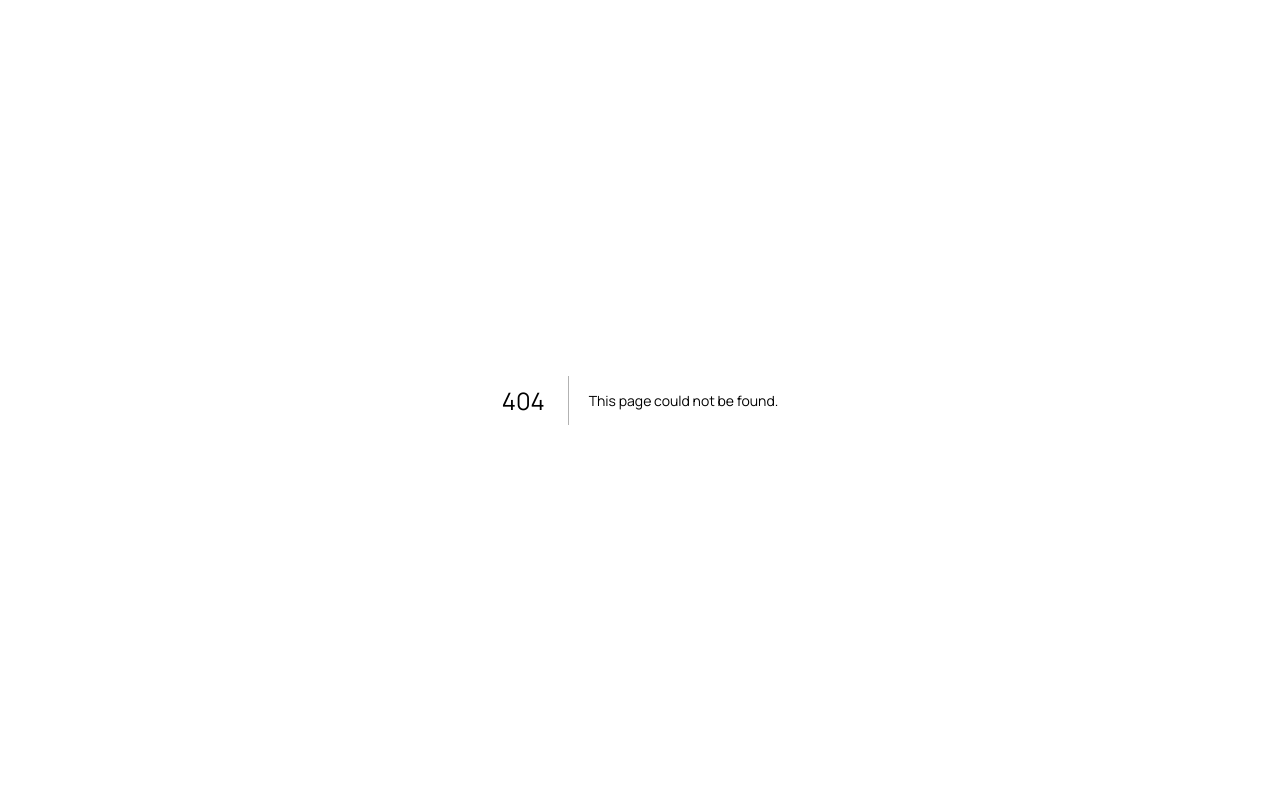
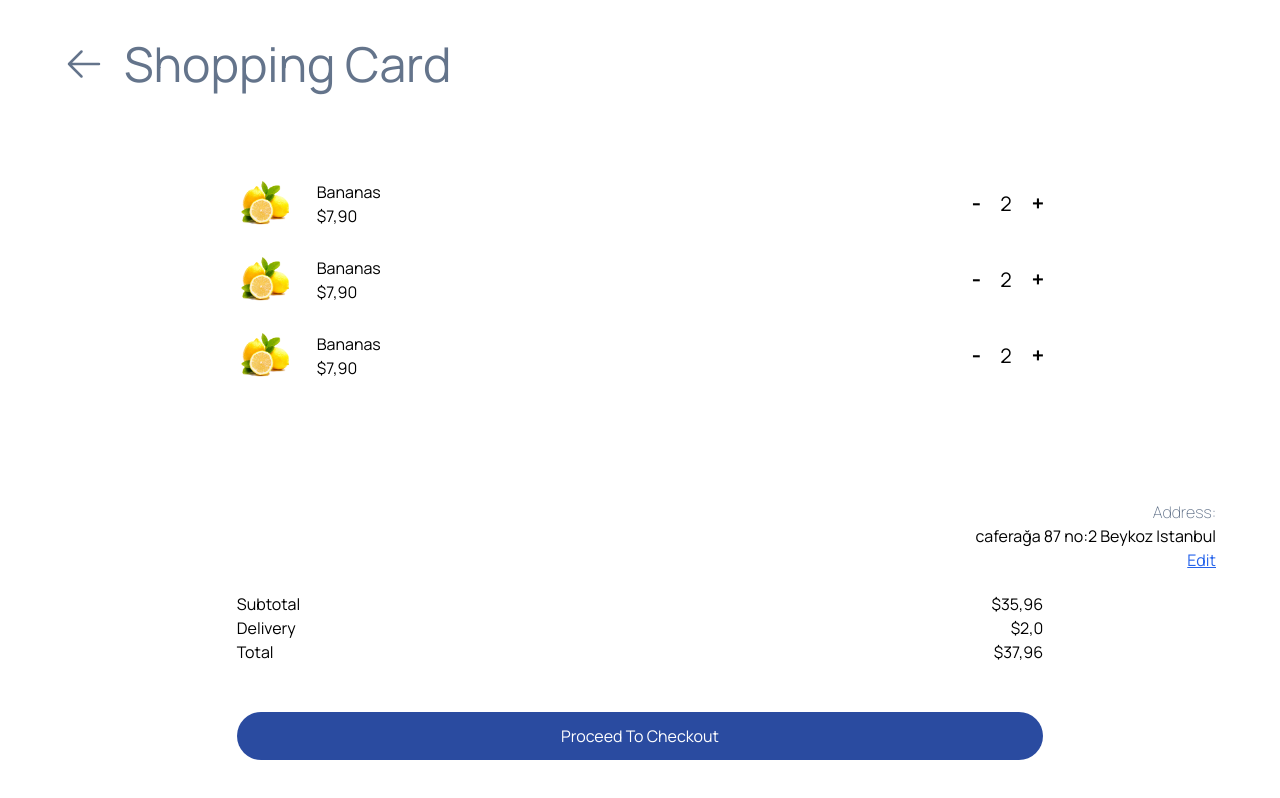
Before and after one commit to barisbulutdemir/Grocery-Nextjs-Tailwind, a Next.js app: page /cart in a window 1280 px wide. Before the commit this address had no page. Shown: the top 798 px of the page. Built offline with nearby package versions, Linux system fonts and the light colour scheme.

Commit message:
redux toolkit
cart

```diff
--- a/package.json
+++ b/package.json
@@ -10,6 +10,7 @@
   },
   "dependencies": {
     "@heroicons/react": "^2.0.18",
+    "@reduxjs/toolkit": "^1.9.5",
     "autoprefixer": "10.4.14",
     "eslint": "8.41.0",
     "eslint-config-next": "13.4.4",
@@ -17,6 +18,8 @@
     "postcss": "8.4.24",
     "react": "18.2.0",
     "react-dom": "18.2.0",
+    "react-redux": "^8.0.7",
+    "react-transition-group": "^4.4.5",
     "tailwindcss": "3.3.2"
   }
 }
--- /dev/null
+++ b/src/companents/CartView.js
@@ -0,0 +1,42 @@
+import {useSelector} from "react-redux";
+import {selectItems} from "@/redux/cartSlice";
+
+
+export default function CartView(){
+
+    const items = useSelector(selectItems);
+
+
+    return(
+        <>
+            <div className="bg-slate-50 p-5 rounded shadow shadow-gray-300 ">
+                <div className="text-sm ">Total: $108,00 </div>
+                <div className="w-[85%] h-0.5 bg-slate-600 mx-auto"></div>
+                <div className=" grid ">
+                    <div className="flex items-center space-x-2 text-sm mt-2 justify-between  ">
+                        <p className=""><span>- </span>Banana</p>
+                        <p>1 kg</p>
+                        <p>$12</p>
+                    </div>
+                    <div className="flex items-center space-x-2 text-sm mt-2 justify-between">
+                        <p><span>- </span>Watermelon</p>
+                        <p>1 kg</p>
+                        <p>$12</p>
+                    </div>
+                    <div className="flex items-center space-x-2 text-sm mt-2 justify-between">
+                        <p><span>- </span>Cucumber</p>
+                        <p>1 kg</p>
+                        <p>$12</p>
+                    </div>
+
+                </div>
+                <div className="flex bg-app-blue items-center justify-center rounded-xl text-white mt-5">
+                    <button>Checkout</button>
+                </div>
+
+            </div>
+
+        </>
+    )
+
+}
--- a/src/companents/Menu.js
+++ b/src/companents/Menu.js
@@ -4,7 +4,7 @@ import {useRouter} from "next/router";
 
 
 export default function Menu(){
-    const activeMenu = "p-2 bg-slate-500 rounded-full -mt-5 text-yellow-500 -m-2"
+    const activeMenu = "p-2 bg-slate-500 rounded-full - text-yellow-500 -m-2"
     const passiveMenu = "menuicons"
 
     const router = useRouter();
@@ -12,12 +12,13 @@ export default function Menu(){
     return (
         <>
             <div className=" sticky bottom-5 z-10  h-[8vh] bg-slate-400 px-16 rounded-3xl ">
-                 <div className=" flex  justify-between  items-center pt-3">
+                 <div className=" flex  justify-between  items-center pt-5">
+
                      <Link className={pathname === '/' ? activeMenu : passiveMenu} href="/">
                          <HomeIcon className="menuicons " />
                      </Link>
                      <Link className={pathname === '/productlist' ? activeMenu : passiveMenu} href="/productlist">
-                         <Bars4Icon className="menuicons" />
+                         <Bars4Icon className="menuicons " />
                      </Link>
                      <Link className={pathname === '/favorite' ? activeMenu : passiveMenu} href="/favorite">
                          <HeartIcon className="menuicons"/>
--- a/src/pages/_app.js
+++ b/src/pages/_app.js
@@ -1,5 +1,12 @@
 import '../styles/globals.css'
+import {Provider} from "react-redux";
+import { store } from '@/redux/store';
 
 export default function App({ Component, pageProps }) {
-  return <Component {...pageProps} />
+  return (
+      <Provider store={ store }>
+        <Component {...pageProps} />
+      </Provider>
+
+  )
 }
--- /dev/null
+++ b/src/pages/cart.js
@@ -0,0 +1,98 @@
+import {ArrowDownIcon, ArrowLeftIcon} from "@heroicons/react/24/outline";
+import icon from "../assets/lemon.png"
+import Image from "next/image";
+
+export default function Cart(){
+    return(
+        <>
+            <div className="mt-10 w-[90%]  mx-auto h-screen">
+                <div className="h-[10%]">
+                    <h1 className="text-slate-500 text-5xl flex items-center gap-5">
+                        <span ><ArrowLeftIcon className="h-10" /></span> Shopping Card</h1>
+                </div>
+
+                    {/* Items start */}
+                <div className="flex flex-col justify-between h-[80%]">
+
+                    <div className="mt-14 space-y-5 ">
+                        <div className="flex items-center mx-auto justify-between w-[70%]">
+                            <div className="flex space-x-6 my-auto ">
+                                <Image src={icon} alt="icon" className="w-14"/>
+                                <div className="mt-1">
+                                    <p>Bananas</p>
+                                    <p>$<span>7,90</span></p>
+                                </div>
+                            </div>
+                            <div className="flex space-x-5 text-xl">
+                                <button className="font-bold">-</button>
+                                <p>2</p>
+                                <button className="font-bold ">+</button>
+                            </div>
+                        </div>
+                        <div className="flex items-center mx-auto justify-between w-[70%]">
+                            <div className="flex space-x-6 my-auto ">
+                                <Image src={icon} alt="icon" className="w-14"/>
+                                <div className="mt-1">
+                                    <p>Bananas</p>
+                                    <p>$<span>7,90</span></p>
+                                </div>
+                            </div>
+                            <div className="flex space-x-5 text-xl">
+                                <button className="font-bold">-</button>
+                                <p>2</p>
+                                <button className="font-bold ">+</button>
+                            </div>
+                        </div>
+                        <div className="flex items-center mx-auto justify-between w-[70%]">
+                            <div className="flex space-x-6 my-auto ">
+                                <Image src={icon} alt="icon" className="w-14"/>
+                                <div className="mt-1">
+                                    <p>Bananas</p>
+                                    <p>$<span>7,90</span></p>
+                                </div>
+                            </div>
+                            <div className="flex space-x-5 text-xl ">
+                                <button className="font-bold">-</button>
+                                <p>2</p>
+                                <button className="font-bold ">+</button>
+                            </div>
+                        </div>
+
+                    </div>
+
+                    {/* items end */}
+                    <div className=" ">
+                            <div className=" grid justify-end mb-5">
+                                <p className="text-slate-500 font-light text-right">Address:</p>
+                                <p className="text-right "> caferağa 87 no:2 Beykoz Istanbul</p>
+                                <button className="text-right underline text-blue-600 hover:text-red-500 transition-all duration-300 active:scale-95">Edit</button>
+                            </div>
+                            <div className="pb-12">
+                                <div className="checktext">
+                                    <p>Subtotal</p>
+                                    <p>$35,96</p>
+                                </div>
+                                <div className="checktext">
+                                    <p>Delivery</p>
+                                    <p>$2,0</p>
+                                </div>
+                                <div className="checktext ">
+                                    <p>Total</p>
+                                    <p>$37,96</p>
+                                </div>
+                            </div>
+
+                            <div className="flex justify-center ">
+                            <button className="bg-app-blue rounded-3xl text-white w-[70%] h-12 hover:bg-app-blue/80 transition-all duration-300 active:scale-95   ">
+                                Proceed To Checkout
+                            </button>
+                            </div>
+                        </div>
+                </div>
+
+            </div>
+
+
+        </>
+    )
+}
--- /dev/null
+++ b/src/redux/cartSlice.js
@@ -0,0 +1,28 @@
+import { createSlice } from '@reduxjs/toolkit';
+
+const initialState = {
+    items: [],
+};
+
+const cartSlice = createSlice({
+    name: 'cart',
+    initialState,
+    reducers: {
+        addToCart: (state, action) => {
+            const itemIndex = state.items.findIndex(item => item.id === action.payload.id);
+            if (itemIndex >= 0) {
+                state.items[itemIndex].quantity += 1;
+            } else {
+                state.items.push({ ...action.payload, quantity: 1 });
+            }
+        },
+        removeFromCart: (state, action) => {
+            state.items = state.items.filter(item => item.id !== action.payload.id);
+        },
+    },
+});
+
+export const { addToCart, removeFromCart } = cartSlice.actions;
+export const selectItems = (state) => state.cart.items;
+
+export default cartSlice.reducer;
--- /dev/null
+++ b/src/redux/store.js
@@ -0,0 +1,8 @@
+import { configureStore } from '@reduxjs/toolkit';
+import cartReducer from '../redux/cartSlice';
+
+export const store = configureStore({
+    reducer: {
+        cart: cartReducer,
+    },
+});
--- a/src/styles/globals.css
+++ b/src/styles/globals.css
@@ -15,7 +15,7 @@
 }
 
 .menuicons{
-  @apply h-12 w-auto  ;
+  @apply h-8 w-auto   ;
 }
 
 .menuicons:hover{
@@ -42,3 +42,7 @@
 .product-category:hover{
   @apply text-slate-50 bg-yellow-500 transition-all duration-300
 }
+
+.checktext{
+  @apply flex justify-between w-[70%] mx-auto;
+}
```
Also changed, not shown: src/companents/Header.js (+72 -30 lines), src/pages/products.js (+16 -5 lines), 1 other file (tests, documents, lock files or other folders).
